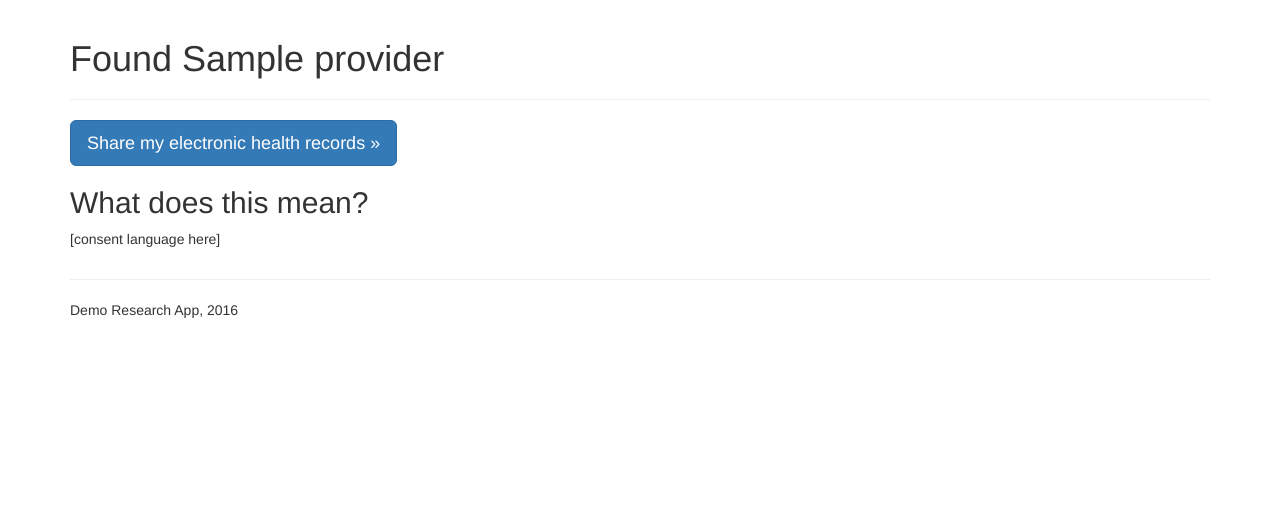
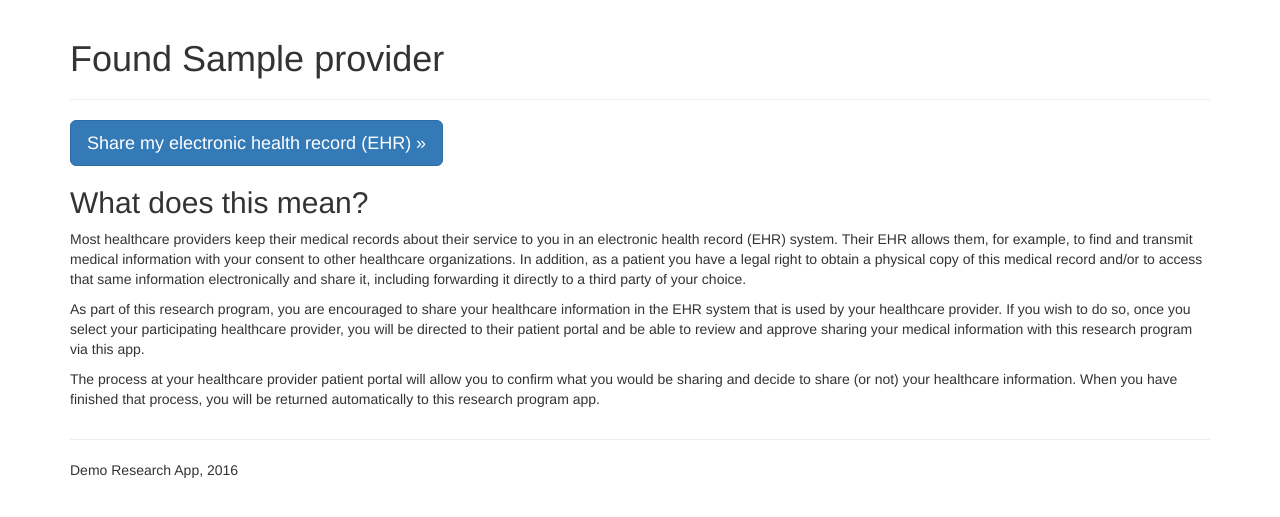
Before and after one commit to sync-for-science/reference-research-app, a Flask app: template researchapp/views/consent/templates/consent.jinja2 in a window 1280 px wide. Shown: the part 51-568 px from the top of the page. Run offline with Flask 2, Linux system fonts and the light colour scheme; the template is opened without the code that fills it: most values are stand-ins (such as "Sample title", 1, 10 or a date in 2020); some libraries are stand-ins or nearby versions.

Commit message:
Update "what does this mean" text (#21)

```diff
--- a/researchapp/views/consent/templates/consent.jinja2
+++ b/researchapp/views/consent/templates/consent.jinja2
@@ -11,11 +11,23 @@
 
             <button type="submit"
                 class="btn btn-primary btn-lg"
-                >Share my electronic health records &raquo;</button>
+                >Share my electronic health record (EHR) &raquo;</button>
         </form>
 
         <h2>What does this mean?</h2>
-        <p>[consent language here]</p>
+        <p>
+            Most healthcare providers keep their medical records about their service to you in an electronic health record (EHR) system.
+            Their EHR allows them, for example, to find and transmit medical information with your consent to other healthcare organizations.
+            In addition, as a patient you have a legal right to obtain a physical copy of this medical record and/or to access that same information electronically and share it, including forwarding it directly to a third party of your choice.
+        </p>
+        <p>
+            As part of this research program, you are encouraged to share your healthcare information in the EHR system that is used by your healthcare provider.
+            If you wish to do so, once you select your participating healthcare provider, you will be directed to their patient portal and be able to review and approve sharing your medical information with this research program via this app.
+        </p>
+        <p>
+            The process at your healthcare provider patient portal will allow you to confirm what you would be sharing and decide to share (or not) your healthcare information.
+            When you have finished that process, you will be returned automatically to this research program app.
+        </p>
     </div>
 </div>
 {% endblock %}
```
Also changed, not shown: researchapp/views/consent/templates/oauth_error.jinja2 (added, +12 -0 lines), researchapp/views/consent/views.py (+7 -2 lines).
